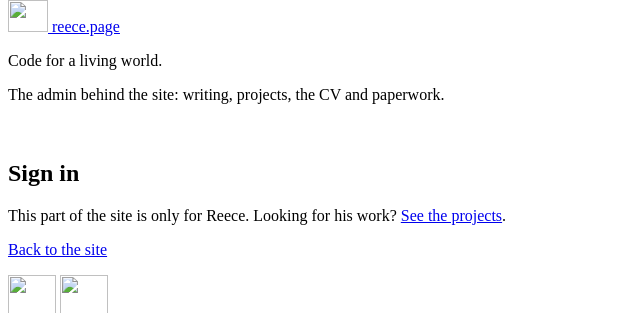
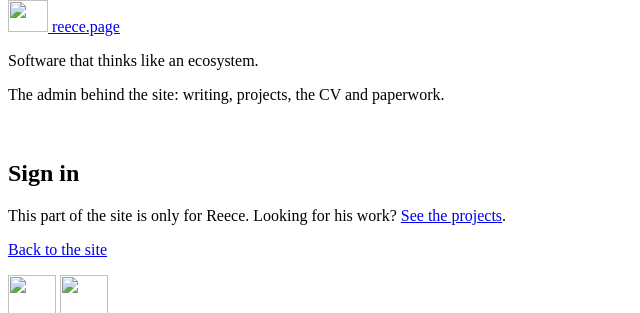
Before and after one commit to reece-barker/reecepage, a Node project: template views/pages/admin/login.hbs in a window 1280 px wide. Shown: the part 99-412 px from the top of the page, without its empty margins (0-640 px from the left). Run offline with Node 20 templates, Linux system fonts and the light colour scheme; the template is opened without the code that fills it, so the values that code supplies are empty; some libraries are stand-ins or nearby versions.

Commit message:
New slogan: Software that thinks like an ecosystem
Co-Authored-By: Claude Sonnet 5.5 <noreply@anthropic.com>
Claude-Session: https://claude.ai/code/session_01PUMncxbgwzgkL9w7WNkWjB

```diff
--- a/src/documents/stationery.js
+++ b/src/documents/stationery.js
@@ -12,7 +12,7 @@ import { PHOTO_EMAIL, photoTag } from "./photo.js";
 
 // The brand colours, same as the brand pack
 const C = { olive: "#33412A", olive80: "#5A6652", olive90: "#41532F", sage: "#9FB98F", sage50: "#C9D8BF", sage25: "#E4ECDF", blush: "#EFB9A4", cream: "#F9F4E8", leaf: "#C3D1B3", deep: "#4C5E3E" };
-const SLOGAN = "Code for a living world.";
+const SLOGAN = "Software that thinks like an ecosystem.";
 
 const W = {
   de: { role: "Software und Green Tech", slip: "Mit besten Grüßen", details: "Angaben zum Unternehmen", detailsLaw: "Pflichtangaben", legal: "Impressum", privacy: "Datenschutz",
--- a/views/pages/admin/login.hbs
+++ b/views/pages/admin/login.hbs
@@ -6,7 +6,7 @@ an account, so it says that up front and gives everyone else a way back to the s
       <img src="{{asset "images/brand/reece-dove-symbol-colour-on-dark.svg"}}" alt="" width="40" height="32">
       <span>reece.page</span>
     </a>
-    <p class="signin__slogan">Code for a living world.</p>
+    <p class="signin__slogan">Software that thinks like an ecosystem.</p>
     <p class="signin__about">The admin behind the site: writing, projects, the CV and paperwork.</p>
     <img class="signin__leaves" src="{{asset "images/brand/leaf-band.svg"}}" alt="" width="240" height="16">
   </aside>
```
